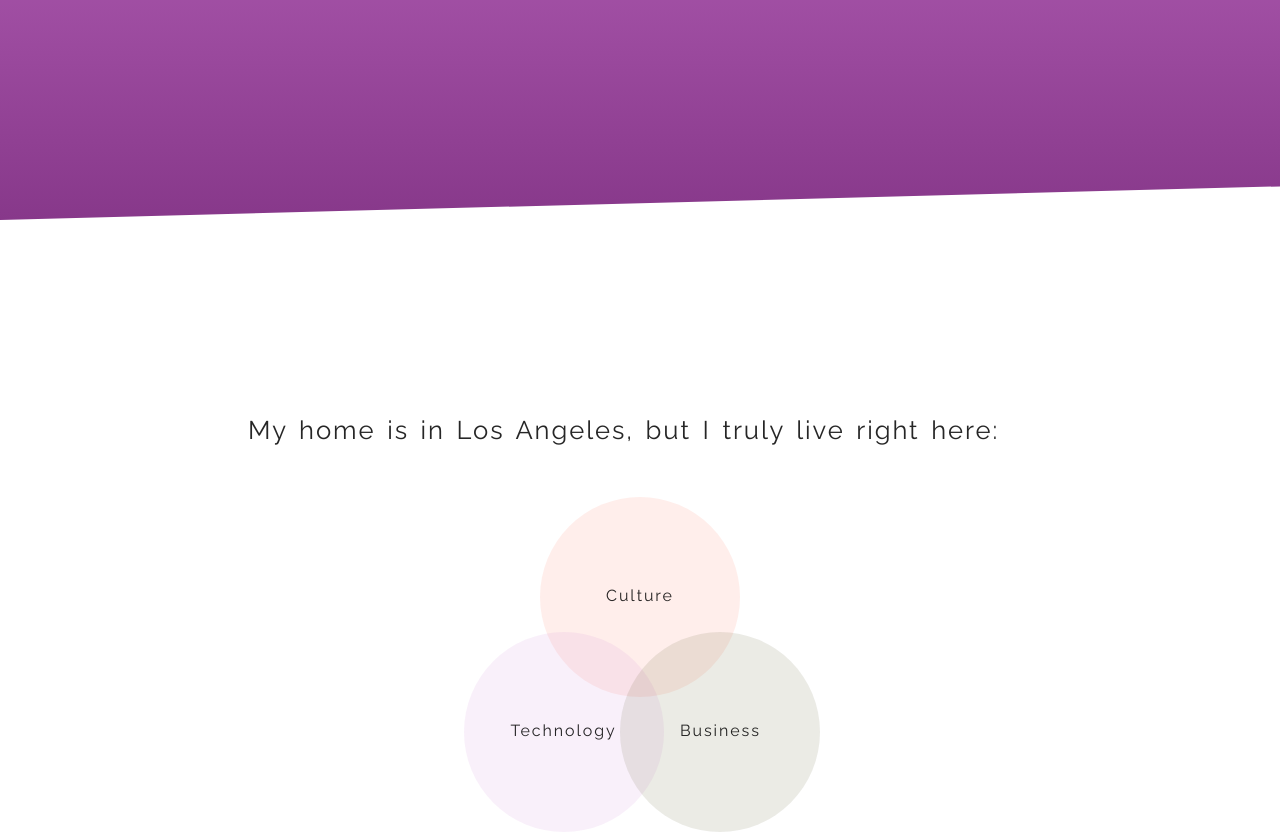
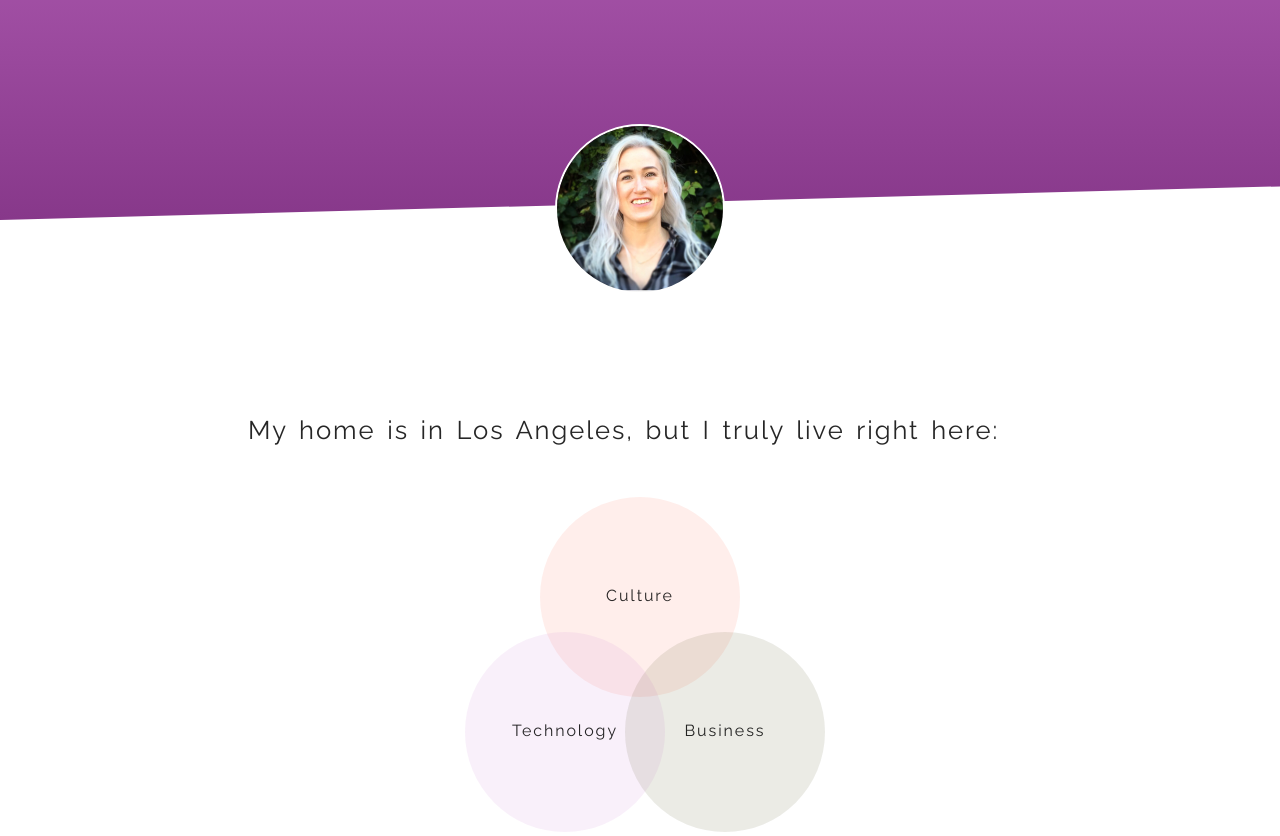
Before and after one commit to corpsecouch/ktmcbratney.com, a plain HTML site: page index.html in a window 1280 px wide. Shown: the part 340-1176 px from the top of the page. Drawn offline with nearby package versions, Linux system fonts and the light colour scheme.

Commit message:
added email; tweaked the venn diagram; added the headshot

```diff
--- a/index.html
+++ b/index.html
@@ -5,6 +5,8 @@
     <meta charset="UTF-8">
     <meta name="viewport" content="width=device-width, initial-scale=1">
     <link rel="stylesheet" href="styles/homepage.css">
+    <script src="https://code.jquery.com/jquery-3.2.0.min.js"></script>
+    <script src="scripts/main.js"></script>
   </head>
 
   <body>
@@ -14,6 +16,7 @@
     </div>
 
     <div class="flex row section" id="home">
+            <div id="headshot"><img src="assets/kt.jpg"></div>
       <div class="content">
         My home is in Los Angeles, but I truly live right here:
         <ul class="venn">
@@ -65,7 +68,7 @@
     </div>
 
     <div class="flex row section" id="contact">
-      <div class="content">Think we’d be professionally and/or creatively good together?<br><a href="mailto:">Let’s talk</a>.</div>
+      <div class="content">Think we’d be professionally and/or creatively good together? <a id="email" href="">Let’s talk</a>.</div>
     </div>
 
     <div class="flex row section" id="copywrite">
--- /dev/null
+++ b/scripts/main.js
@@ -0,0 +1,8 @@
+$(function() {
+  var addr = ['jasonbejot','+','letstalk','@','gmail','.','com'];
+  var sub = 'Let\'s Talk';
+  $('#email').click(function(evt){
+    evt.preventDefault();
+    window.location = 'mailto:' + addr.join('') + '?' + sub;
+  });
+});
--- a/styles/homepage.css
+++ b/styles/homepage.css
@@ -3,7 +3,7 @@
 
 .section{
   width: 100vw;
-  overflow: hidden;
+  /*overflow: hidden;*/
 
   -webkit-align-items: center;
   align-items: center;
@@ -90,6 +90,18 @@ ul.flex li img {
   margin-top: 0.8rem;
 }
 
+#headshot {
+  position: absolute;
+  top: -18rem;
+  left: calc(50% - 85px);
+}
+
+#headshot img {
+  width: 170px;
+  border-radius: 50%;
+  border: solid 2px white;
+}
+
 #home .venn {
   position: relative;
   height: 336px;
@@ -107,20 +119,19 @@ ul.flex li img {
 }
 
 #home .venn .culture {
-  left: 50%;
-  margin-left: -100px;
+  left: calc(50% - 100px);
   background-color: rgba(247, 88, 64, 0.1);
 }
 
 #home .venn .technology {
   top: 135px;
-  left: 27.5%;
+  left: calc(50% - 175px);
   background-color: rgba(199, 113, 202, 0.1);
 }
 
 #home .venn .business {
   top: 135px;
-  left: 47.5%;
+  left: calc(50% - 15px);
   background-color: rgba(57, 62, 6, 0.1);
 }
 
```
Also changed, not shown: assets/kt.jpg (renamed from assets/kt copy.jpg).
